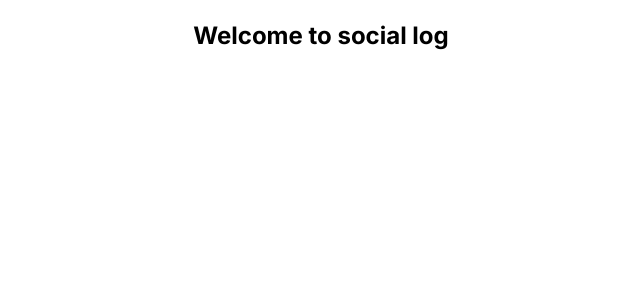
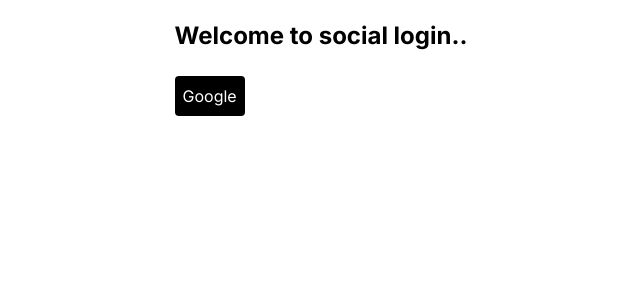
Before and after one commit to kader009/nextcontent, a Next.js app: page /social in a window 1280 px wide. Shown: the top 300 px of the page, without its empty margins (319-959 px from the left). Built offline with nearby package versions, Linux system fonts and the light colour scheme.

Commit message:
social login file create

```diff
--- a/src/app/social/page.tsx
+++ b/src/app/social/page.tsx
@@ -1,12 +1,17 @@
-import React from 'react';
+import GoogleLogin from "@/components/google/google";
+
 
 const SocialLogin = () => {
   return (
-    <div >
-      <h1 className='text-center text-2xl mt-5 font-bold'>Welcome to social log</h1>
+    <div className='flex justify-center items-center'>
+      <div>
+
+      <h1 className="text-center text-2xl mt-5 font-bold">
+        Welcome to social login..
+      </h1>
       <br />
-      <br />
-
+      <GoogleLogin/>
+      </div>
     </div>
   );
 };
--- /dev/null
+++ b/src/components/google/google.tsx
@@ -0,0 +1,17 @@
+'use client';
+import { signIn } from 'next-auth/react';
+
+const GoogleLogin = () => {
+  return (
+    <div>
+      <button
+        className="bg-black p-2 text-white rounded"
+        onClick={() => signIn('google')}
+      >
+        Google
+      </button>
+    </div>
+  );
+};
+
+export default GoogleLogin;
```
